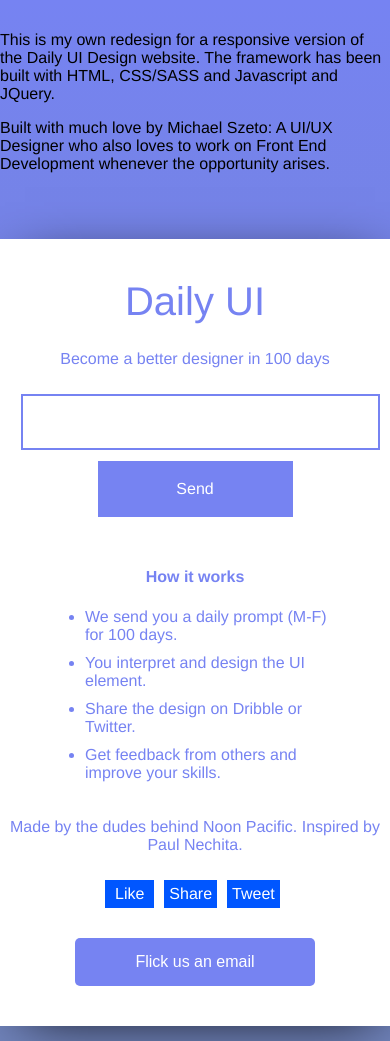
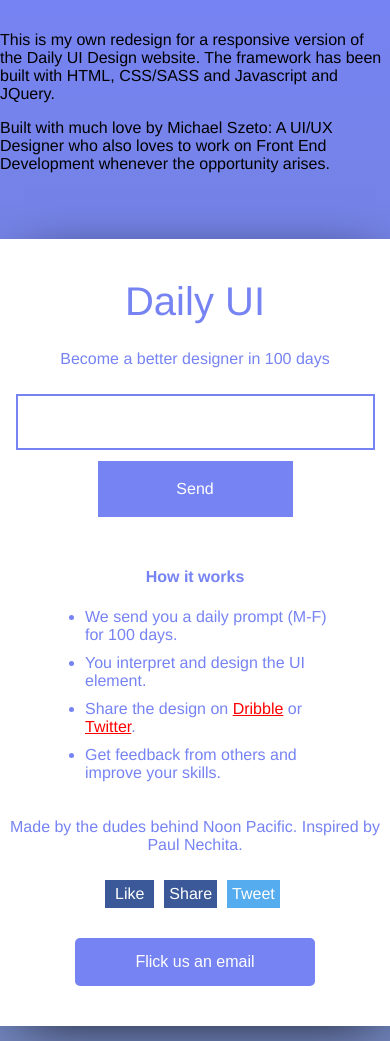
Before and after one commit to Sze-warrior/daily-ui-web-design-redo, a plain HTML site: page index.html in a window 390 px wide. Drawn offline with Linux system fonts and the light colour scheme.

Commit message:
redid the colors of the social media buttons and hover effects

```diff
--- a/index.html
+++ b/index.html
@@ -41,7 +41,7 @@
 	    				<ul>
 	    					<li>We send you a daily prompt (M-F) for 100 days.</li>
 	    					<li>You interpret and design the UI element.</li>
-	    					<li>Share the design on Dribble or Twitter.</li>
+	    					<li>Share the design on <a href="https://dribbble.com/" target="blank">Dribble</a> or <a href="http://twitter.com/" target="blank">Twitter</a>.</li>
 	    					<li>Get feedback from others and improve your skills.</li>
 	    				</ul>
 	    			<p>Made by the dudes behind Noon Pacific. Inspired by Paul Nechita.</p>
@@ -51,9 +51,15 @@
 
 	    		<div class="btns-social">
 	    			<ul>
-	    				<li class="btn-like">Like</li>
-	    				<li>Share</li>
-	    				<li>Tweet</li>
+	    				<a href="https://www.facebook.com/" target="blank">
+	    					<li class="btn-like">Like</li>
+	    				</a>
+	    				<a href="https://www.facebook.com/" target="blank">
+	    					<li class="btn-share">Share</li>
+	    				</a>
+	    				<a href="http://twitter.com/" target="blank">
+	    					<li>Tweet</li>
+	    				</a>
 	    			</ul>
 	    		</div>
 
--- a/styles/styles.scss
+++ b/styles/styles.scss
@@ -72,7 +72,7 @@ body{
 
     		@media screen and (max-width: 700px){
 				width: 90%;
-    			margin-left: 10px;
+    			margin-left: $zero;
     		}
 		}
 	}
@@ -122,6 +122,14 @@ body{
     			max-width: 390px;
     			margin: $zero auto;
 
+    			a{
+					color: red;
+
+					&:hover{
+						color: black;
+					}
+				}
+
 				li{
 					padding-bottom: 10px;
 				}
@@ -139,21 +147,38 @@ body{
 		display:block;
 		padding: 30px $zero $zero;
 
+
 		ul{
 			margin: $zero auto;
     		width: 210px;
+
+    			a {
+
+    				li{
+    					color: $white;
+
+    					&:hover {
+    						color: #c2c2c2;
+    					}
+    				}
+    			}
 
 				li{
 					float: left;
     				display: block;
     				margin-right: 10px;
-    				background-color: #0056FF;
+    				background-color: $twitter-blue;
     				padding: 5px;
     				color: $white;
 
     				&.btn-like {
     				    padding: 5px 10px;
     					margin-left: -5px;
+    					background-color: $facebook-blue;
+    				}
+
+    				&.btn-share {
+    					background-color: $facebook-blue;
     				}
 				}
 		}
--- a/styles/variables.scss
+++ b/styles/variables.scss
@@ -13,6 +13,8 @@ $green: green;
 $black: black;
 $background-blue-start: #7683F2;
 $background-blue-end: #7184BC;
+$facebook-blue: #3b5998;
+$twitter-blue: #55acee;
 
 //Alignment Variables
 
```
Also changed, not shown: styles/styles.css, 1 other file.
